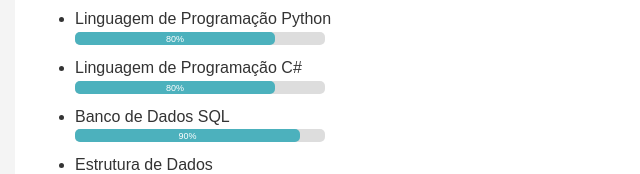
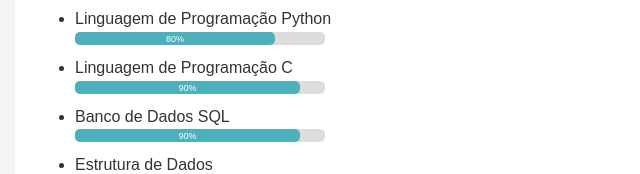
Before and after one commit to larissatx11/Website-Pessoal, a plain HTML site: page index.html in a window 1280 px wide. Shown: the part 865-1039 px from the top of the page, 0-640 px from the left. Drawn offline with Linux system fonts and the light colour scheme.

Commit message:
Update index.html

```diff
--- a/index.html
+++ b/index.html
@@ -112,9 +112,9 @@
 				<div class="progress">
                 <div class="progress-bar" style="width: 80%;">80%</div>
         </div>
-		<li>Linguagem de Programação C#</li>
+		<li>Linguagem de Programação C</li>
 				<div class="progress">
-                <div class="progress-bar" style="width: 80%;">80%</div>
+                <div class="progress-bar" style="width: 90%;">90%</div>
         </div>
 		<li>Banco de Dados SQL</li>
 				<div class="progress">
```
